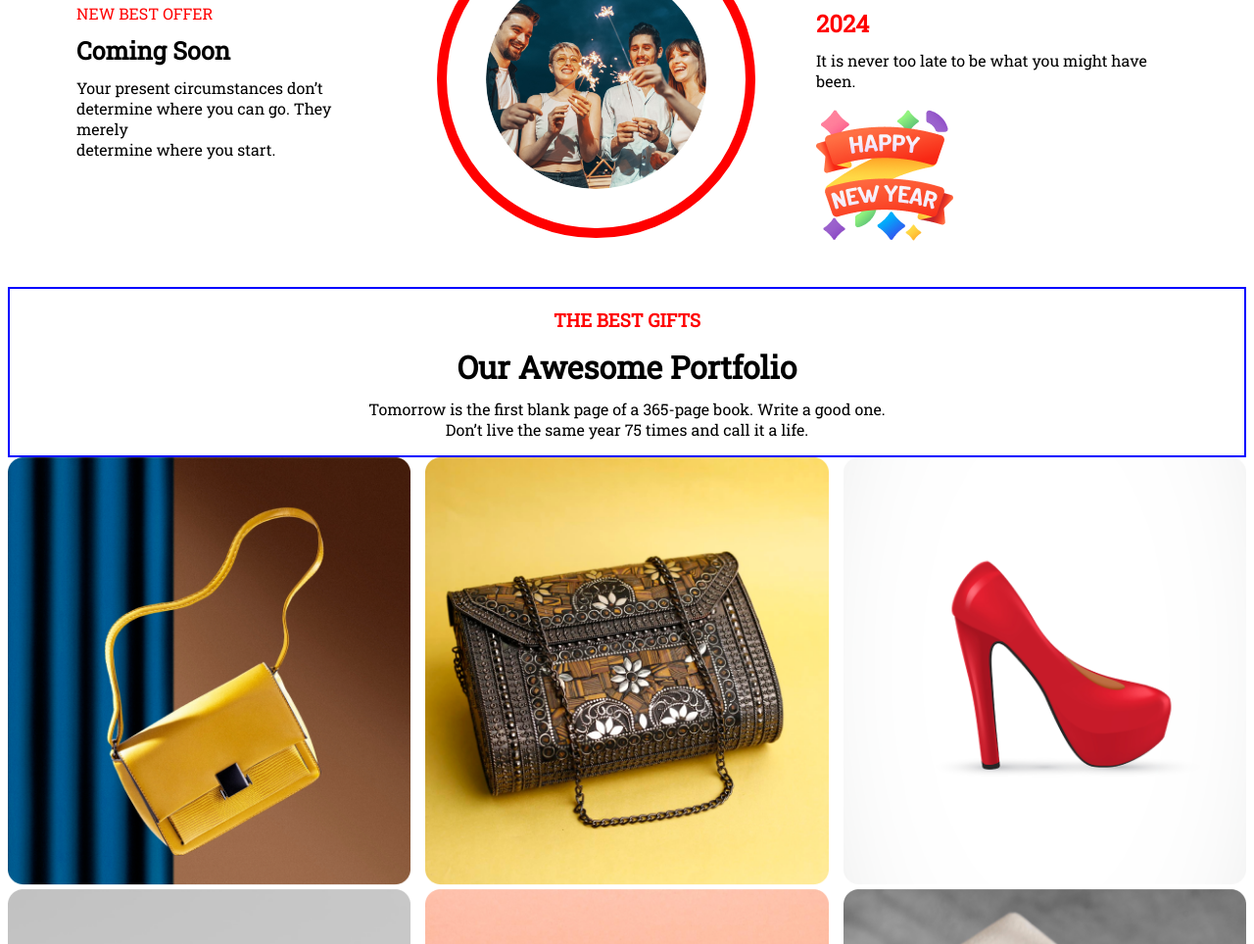
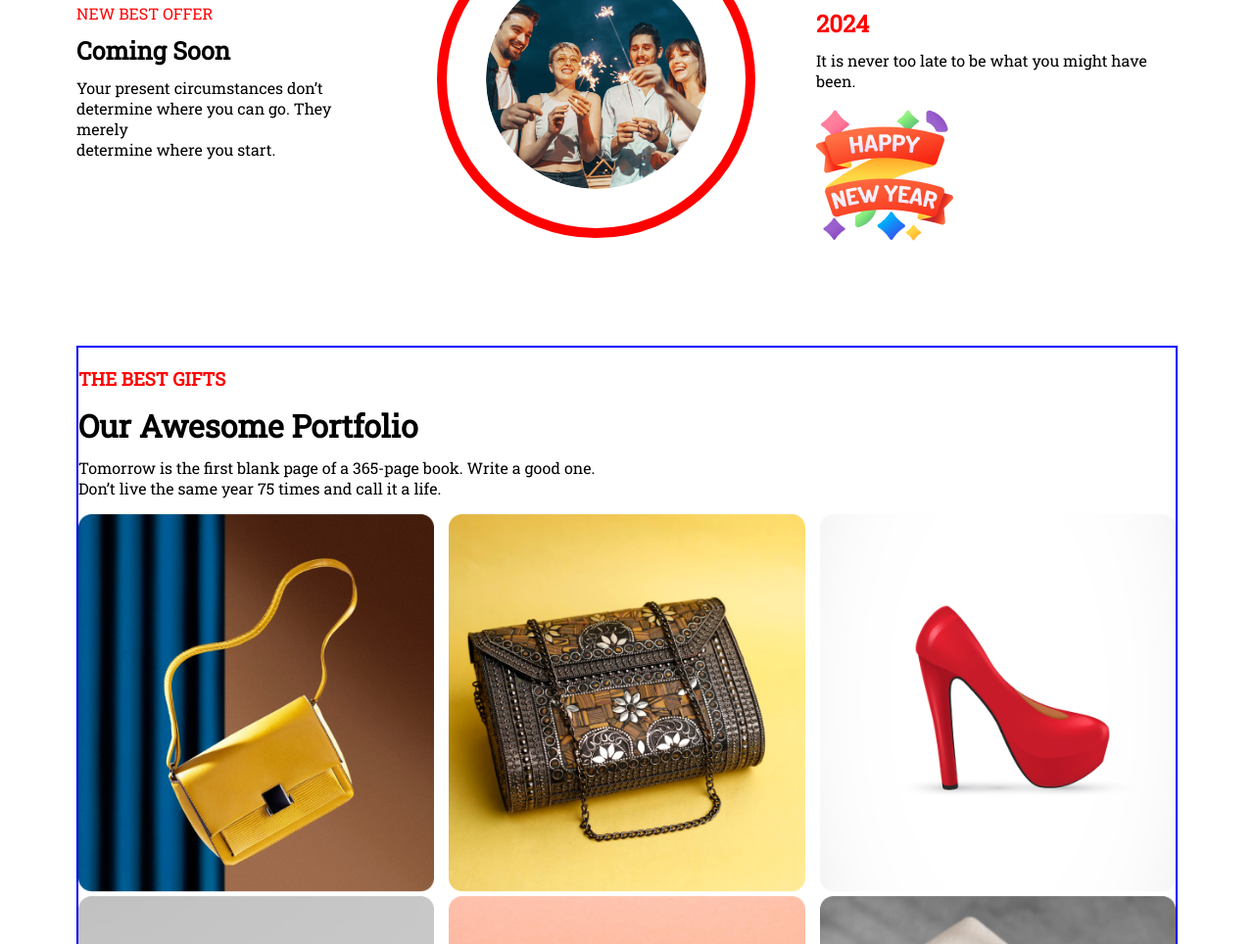
Before and after one commit to 1farjana1/new-year-mission-assignment, a plain HTML site: page index.html in a window 1280 px wide. Shown: the part 2336-3300 px from the top of the page at 98% size. Drawn offline with Linux system fonts and the light colour scheme.

Commit message:
added new create things

```diff
--- a/index.html
+++ b/index.html
@@ -78,8 +78,8 @@
     </div>
 
 
-    <div>
-        <div class="sixth-part">
+    <div class="sixth-part">
+        <div>
             <h3 class="red-color">THE BEST GIFTS</h3>
             <h1 class="size1">Our Awesome Portfolio</h1>
             <p>Tomorrow is the first blank page of a 365-page book. Write a good one.
--- a/style.css
+++ b/style.css
@@ -149,9 +149,9 @@ body {
 }
 
 .sixth-part {
-    /* margin: 100px 70px; */
+    margin: 100px 70px;
     border: 2px solid blue;
-    text-align: center;
+
 }
 
 .input-btn-style {
```
